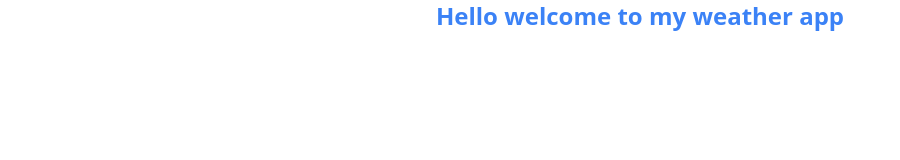
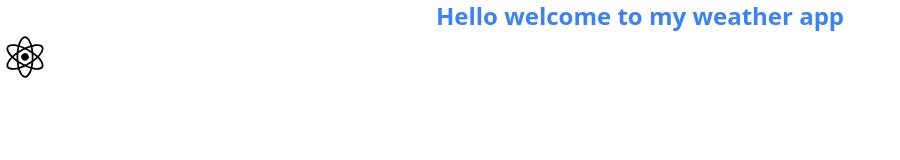
Before and after one commit to ahatasam2573/weather-master, a React (Create React App) app: page / in a window 1280 px wide. Shown: the top 160 px of the page, without its empty margins (0-900 px from the left). Built offline with nearby package versions, Linux system fonts and the light colour scheme.

Commit message:
unicons installed

```diff
--- a/package.json
+++ b/package.json
@@ -3,6 +3,7 @@
   "version": "0.1.0",
   "private": true,
   "dependencies": {
+    "@iconscout/react-unicons": "^1.1.6",
     "@testing-library/jest-dom": "^5.16.4",
     "@testing-library/react": "^13.3.0",
     "@testing-library/user-event": "^13.5.0",
--- a/src/App.js
+++ b/src/App.js
@@ -1,9 +1,11 @@
 import './App.css';
+import UilReact from '@iconscout/react-unicons/icons/uil-react'
 
 function App() {
   return (
     <div className="App">
       <h1 className='text-2xl text-blue-500 font-bold'>Hello welcome to my weather app</h1>
+      <UilReact size={50} />
     </div>
   );
 }
```
Also changed, not shown: 1 other file (tests, documents, lock files or other folders).
